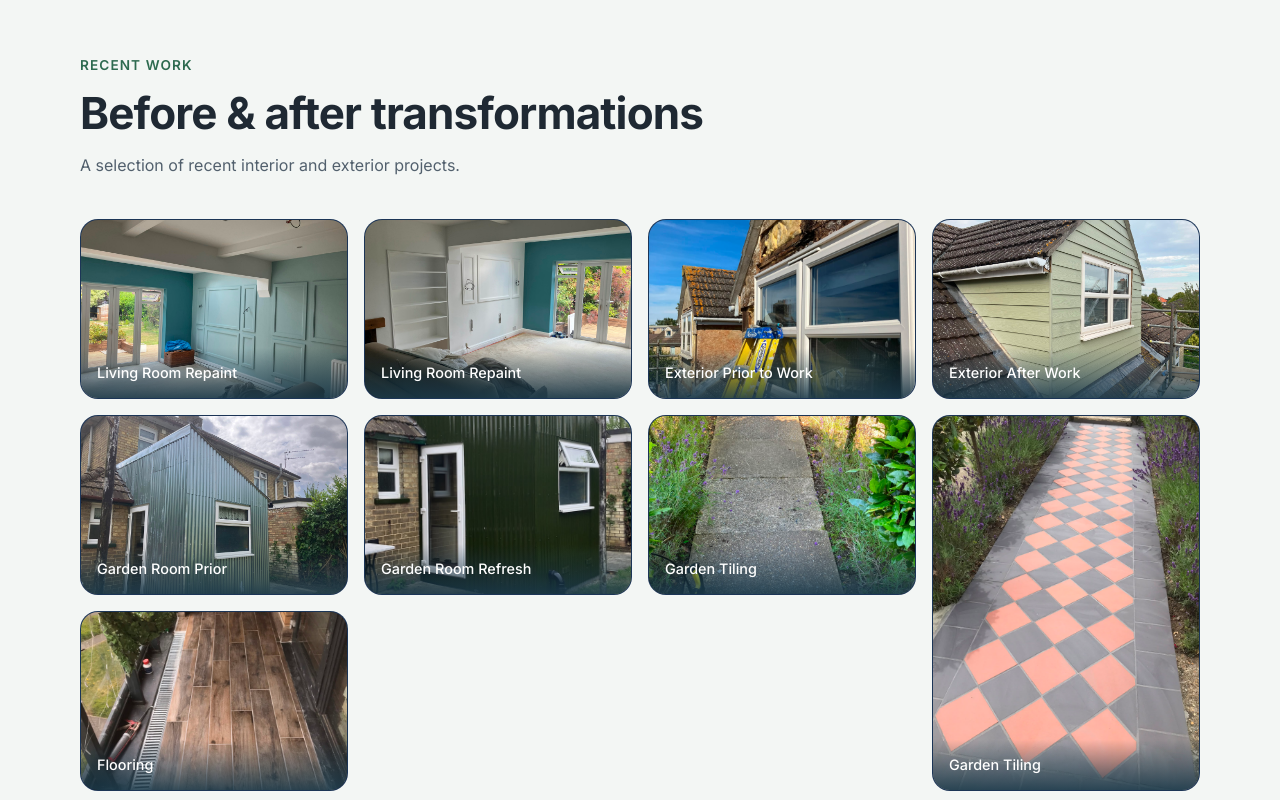
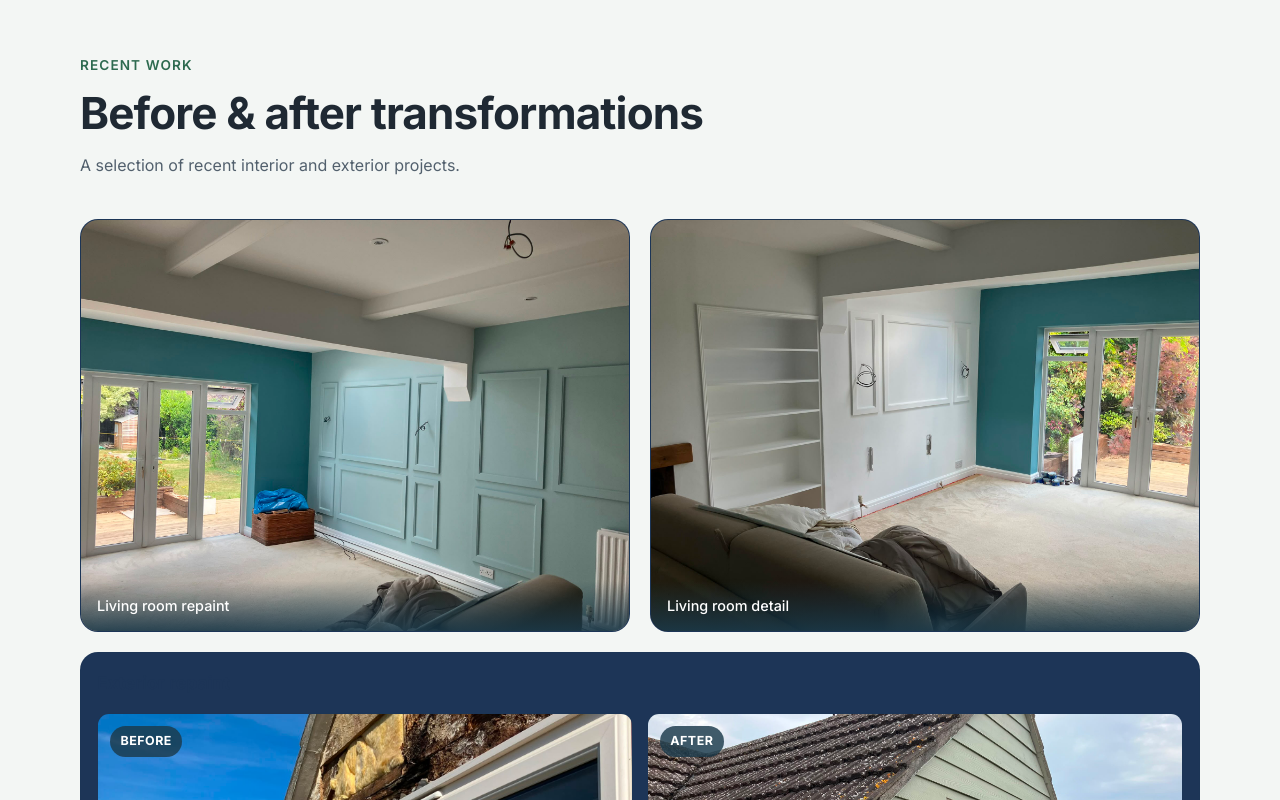
Before and after one commit to sconels/painter-decorator-site, a plain HTML site: page index.html in a window 1280 px wide. Shown: the part 2000-2800 px from the top of the page. Drawn offline with Linux system fonts and the light colour scheme.

Commit message:
Add before/after gallery pairs, analytics, social previews, hide placeholder reviews

```diff
--- a/css/styles.css
+++ b/css/styles.css
@@ -496,9 +496,68 @@ textarea {
 
 .gallery-grid {
   display: grid;
-  grid-template-columns: repeat(4, minmax(0, 1fr));
-  grid-auto-rows: 180px;
+  grid-template-columns: repeat(2, minmax(0, 1fr));
+  gap: 1.25rem;
+}
+
+.gallery-item-pair {
+  grid-column: 1 / -1;
+  min-height: auto;
+  background: var(--surface);
+}
+
+.gallery-pair {
+  display: grid;
   gap: 1rem;
+  padding: 1rem;
+}
+
+.gallery-pair-header h3 {
+  margin: 0;
+  font-family: var(--font-display);
+  font-size: 1.1rem;
+  color: var(--navy);
+}
+
+.gallery-pair-grid {
+  display: grid;
+  grid-template-columns: repeat(2, minmax(0, 1fr));
+  gap: 0.85rem;
+}
+
+.gallery-pair-photo {
+  position: relative;
+  overflow: hidden;
+  border-radius: var(--radius-sm);
+  border: 1px solid var(--border);
+  aspect-ratio: 4 / 3;
+  background: var(--navy);
+}
+
+.gallery-pair-photo img {
+  width: 100%;
+  height: 100%;
+  object-fit: cover;
+  display: block;
+}
+
+.gallery-pair-label {
+  position: absolute;
+  top: 0.75rem;
+  left: 0.75rem;
+  z-index: 1;
+  padding: 0.35rem 0.65rem;
+  border-radius: 999px;
+  background: rgba(27, 58, 75, 0.82);
+  color: #fff;
+  font-size: 0.78rem;
+  font-weight: 700;
+  letter-spacing: 0.04em;
+  text-transform: uppercase;
+}
+
+.gallery-item:not(.gallery-item-pair) {
+  min-height: 220px;
 }
 
 .gallery-empty {
@@ -766,4 +825,8 @@ textarea {
     grid-column: auto;
     grid-row: auto;
   }
+
+  .gallery-pair-grid {
+    grid-template-columns: 1fr;
+  }
 }
--- a/data/gallery.json
+++ b/data/gallery.json
@@ -1,49 +1,37 @@
 {
-  "photos": [
+  "items": [
     {
+      "type": "single",
       "image": "/gallery/BlueWall_1.jpeg",
-      "caption": "Living Room Repaint",
-      "layout": "default"
+      "caption": "Living room repaint"
     },
     {
+      "type": "single",
       "image": "/gallery/BlueWall_2.jpeg",
-      "caption": "Living Room Repaint",
-      "layout": "default"
+      "caption": "Living room detail"
     },
     {
-      "image": "/gallery/Exterior_Before_1.jpeg",
-      "caption": "Exterior Prior to Work",
-      "layout": "default"
+      "type": "pair",
+      "title": "Exterior repaint",
+      "before": "/gallery/Exterior_Before_1.jpeg",
+      "after": "/gallery/Exterior_After_1.jpeg"
     },
     {
-      "image": "/gallery/Exterior_After_1.jpeg",
-      "caption": "Exterior After Work",
-      "layout": "default"
+      "type": "pair",
+      "title": "Garden room refresh",
+      "before": "/gallery/Exterior_Before_2.jpeg",
+      "after": "/gallery/Exterior_After_2.jpeg"
     },
     {
-      "image": "/gallery/Exterior_Before_2.jpeg",
-      "caption": "Garden Room Prior",
-      "layout": "default"
+      "type": "pair",
+      "title": "Garden tiling",
+      "before": "/gallery/Exterior_Floor_Before1.jpeg",
+      "after": "/gallery/Exterior_Floor_After1.jpeg"
     },
     {
-      "image": "/gallery/Exterior_After_2.jpeg",
-      "caption": "Garden Room Refresh",
-      "layout": "default"
-    },
-    {
-      "image": "/gallery/Exterior_Floor_Before1.jpeg",
-      "caption": "Garden Tiling",
-      "layout": "default"
-    },
-    {
-      "image": "/gallery/Exterior_Floor_After1.jpeg",
-      "caption": "Garden Tiling",
-      "layout": "tall"
-    },
-    {
+      "type": "single",
       "image": "/gallery/Flooring_1.jpeg",
-      "caption": "Flooring",
-      "layout": "default"
+      "caption": "Flooring"
     }
   ]
 }
--- a/data/site.json
+++ b/data/site.json
@@ -15,7 +15,7 @@
     "services": true,
     "about": true,
     "gallery": true,
-    "reviews": true,
+    "reviews": false,
     "map": true,
     "contact": true
   },
@@ -70,8 +70,8 @@
         "label": "Rooms refreshed"
       },
       {
-        "value": "4.9",
-        "label": "Average review score"
+        "value": "Cambridge",
+        "label": "Based locally"
       },
       {
         "value": "100%",
@@ -87,23 +87,16 @@
   "reviews": {
     "eyebrow": "Reviews",
     "title": "What customers say",
-    "items": [
-      {
-        "quote": "Excellent work from start to finish. Very tidy, great communication, and the finish on our woodwork is perfect.",
-        "name": "Sarah M.",
-        "detail": "Interior repaint"
-      },
-      {
-        "quote": "Quoted quickly, started on time, and the exterior looks brand new. Would happily recommend to anyone locally.",
-        "name": "James T.",
-        "detail": "Exterior painting"
-      },
-      {
-        "quote": "Helpful colour advice and a flawless wallpaper finish. Felt completely stress-free throughout.",
-        "name": "Helen R.",
-        "detail": "Feature wall"
-      }
-    ]
+    "emptyNote": "Customer reviews will appear here once they are collected.",
+    "items": []
+  },
+  "siteUrl": "https://painter-decorator-site.snelson633.workers.dev",
+  "social": {
+    "description": "Professional painting and decorating in Cambridge and surrounding areas. Interior, exterior, and commercial work. Free quotes.",
+    "image": "/gallery/Exterior_After_1.jpeg"
+  },
+  "analytics": {
+    "cloudflareToken": ""
   },
   "map": {
     "enabled": true,
--- a/js/content.js
+++ b/js/content.js
@@ -223,7 +223,11 @@ function renderReviews(site) {
   if (!site.sections?.reviews) return "";
 
   const section = site.reviews ?? {};
-  const items = (section.items ?? [])
+  const reviewItems = section.items ?? [];
+
+  if (reviewItems.length === 0) return "";
+
+  const items = reviewItems
     .map(
       (item) => `<blockquote class="review-card">
         <p>“${escapeHtml(item.quote)}”</p>
@@ -331,6 +335,57 @@ function renderContact(site) {
   </section>`;
 }
 
+function setMetaTag(attribute, name, content) {
+  if (!content) return;
+
+  let tag = document.querySelector(`meta[${attribute}="${name}"]`);
+  if (!tag) {
+    tag = document.createElement("meta");
+    tag.setAttribute(attribute, name);
+    document.head.appendChild(tag);
+  }
+  tag.setAttribute("content", content);
+}
+
+function applySocialMeta(site) {
+  const business = site.business ?? {};
+  const social = site.social ?? {};
+  const siteUrl = (site.siteUrl ?? window.location.origin).replace(/\/$/, "");
+  const description =
+    social.description ??
+    `${business.name} — professional painting and decorating for homes and businesses.`;
+  const imagePath = social.image ?? "/gallery/Exterior_After_1.jpeg";
+  const imageUrl = imagePath.startsWith("http")
+    ? imagePath
+    : `${siteUrl}${imagePath}`;
+
+  setMetaTag("name", "description", description);
+  setMetaTag("property", "og:type", "website");
+  setMetaTag("property", "og:title", business.name ?? document.title);
+  setMetaTag("property", "og:description", description);
+  setMetaTag("property", "og:url", `${siteUrl}/`);
+  setMetaTag("property", "og:image", imageUrl);
+  setMetaTag("name", "twitter:card", "summary_large_image");
+  setMetaTag("name", "twitter:title", business.name ?? document.title);
+  setMetaTag("name", "twitter:description", description);
+  setMetaTag("name", "twitter:image", imageUrl);
+}
+
+function applyAnalytics(site) {
+  const token = site.analytics?.cloudflareToken?.trim();
+  if (!token || document.querySelector("#cf-analytics")) return;
+
+  const script = document.createElement("script");
+  script.id = "cf-analytics";
+  script.defer = true;
+  script.src = "https://static.cloudflareinsights.com/beacon.min.js";
+  script.setAttribute(
+    "data-cf-beacon",
+    JSON.stringify({ token, spa: true })
+  );
+  document.body.appendChild(script);
+}
+
 function renderFooter(site) {
   const business = site.business ?? {};
   const links = [];
@@ -397,16 +452,10 @@ async function loadSiteContent() {
     ].join("");
 
     renderFooter(site);
+    applySocialMeta(site);
+    applyAnalytics(site);
 
     document.title = site.business?.name ?? document.title;
-
-    const description = document.querySelector('meta[name="description"]');
-    if (description && site.business?.name) {
-      description.setAttribute(
-        "content",
-        `${site.business.name} — professional painting and decorating for homes and businesses.`
-      );
-    }
 
     document.dispatchEvent(new CustomEvent("site:ready", { detail: site }));
   } catch (error) {
--- a/js/gallery.js
+++ b/js/gallery.js
@@ -9,8 +9,8 @@ async function loadGallery() {
     if (!response.ok) throw new Error("Gallery data unavailable");
 
     const data = await response.json();
-    const photos = Array.isArray(data.photos) ? data.photos : [];
-    renderGallery(photos, galleryGrid, galleryEmpty);
+    const items = normalizeGalleryItems(data);
+    renderGallery(items, galleryGrid, galleryEmpty);
   } catch {
     if (galleryEmpty) {
       galleryEmpty.hidden = false;
@@ -20,10 +20,89 @@ async function loadGallery() {
   }
 }
 
-function renderGallery(photos, galleryGrid, galleryEmpty) {
+function normalizeGalleryItems(data) {
+  if (Array.isArray(data.items) && data.items.length > 0) {
+    return data.items;
+  }
+
+  if (!Array.isArray(data.photos)) {
+    return [];
+  }
+
+  return data.photos.map((photo) => ({
+    type: "single",
+    image: photo.image,
+    caption: photo.caption,
+    layout: photo.layout,
+  }));
+}
+
+function createSingleItem(item) {
+  const figure = document.createElement("figure");
+  figure.className = "gallery-item";
+
+  if (item.layout === "tall") {
+    figure.classList.add("gallery-item-tall");
+  } else if (item.layout === "wide") {
+    figure.classList.add("gallery-item-wide");
+  }
+
+  const img = document.createElement("img");
+  img.src = item.image;
+  img.alt = item.caption || "Painting and decorating project";
+  img.loading = "lazy";
+  figure.appendChild(img);
+
+  if (item.caption) {
+    const caption = document.createElement("figcaption");
+    caption.className = "gallery-caption";
+    caption.textContent = item.caption;
+    figure.appendChild(caption);
+  }
+
+  return figure;
+}
+
+function createPairItem(item) {
+  const figure = document.createElement("figure");
+  figure.className = "gallery-item gallery-item-pair";
+
+  figure.innerHTML = `
+    <div class="gallery-pair">
+      <div class="gallery-pair-header">
+        <h3>${escapeText(item.title || "Before & after")}</h3>
+      </div>
+      <div class="gallery-pair-grid">
+        <div class="gallery-pair-photo">
+          <span class="gallery-pair-label">Before</span>
+          <img src="${escapeAttr(item.before)}" alt="${escapeAttr(item.title || "Project")} — before" loading="lazy" />
+        </div>
+        <div class="gallery-pair-photo">
+          <span class="gallery-pair-label">After</span>
+          <img src="${escapeAttr(item.after)}" alt="${escapeAttr(item.title || "Project")} — after" loading="lazy" />
+        </div>
+      </div>
+    </div>
+  `;
+
+  return figure;
+}
+
+function escapeText(value) {
+  return String(value ?? "")
+    .replaceAll("&", "&amp;")
+    .replaceAll("<", "&lt;")
+    .replaceAll(">", "&gt;");
+}
+
+function escapeAttr(value) {
+  return escapeText(value).replaceAll('"', "&quot;");
+}
+
+function renderGallery(items, galleryGrid, galleryEmpty) {
   galleryGrid.innerHTML = "";
 
-  if (photos.length === 0) {
+  if (items.length === 0) {
     if (galleryEmpty) {
       galleryEmpty.hidden = false;
     }
@@ -34,33 +113,15 @@ function renderGallery(photos, galleryGrid, galleryEmpty) {
     galleryEmpty.hidden = true;
   }
 
-  photos.forEach((photo) => {
-    if (!photo.image) return;
-
-    const figure = document.createElement("figure");
-    figure.className = "gallery-item";
-
-    if (photo.layout === "tall") {
-      figure.classList.add("gallery-item-tall");
-    } else if (photo.layout === "wide") {
-      figure.classList.add("gallery-item-wide");
+  items.forEach((item) => {
+    if (item.type === "pair" && item.before && item.after) {
+      galleryGrid.appendChild(createPairItem(item));
+      return;
     }
 
-    const img = document.createElement("img");
-    img.src = photo.image;
-    img.alt = photo.caption || "Painting and decorating project";
-    img.loading = "lazy";
-
-    figure.appendChild(img);
-
-    if (photo.caption) {
-      const caption = document.createElement("figcaption");
-      caption.className = "gallery-caption";
-      caption.textContent = photo.caption;
-      figure.appendChild(caption);
+    if (item.image) {
+      galleryGrid.appendChild(createSingleItem(item));
     }
-
-    galleryGrid.appendChild(figure);
   });
 }
 
```
Also changed, not shown: index.html (+22 -1 lines), 1 other file.
